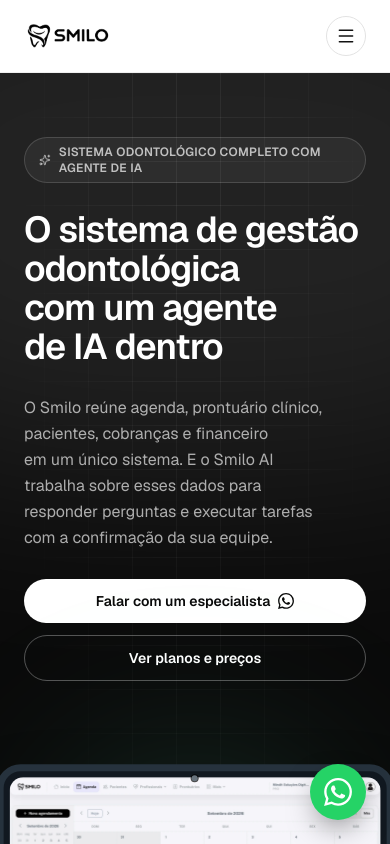
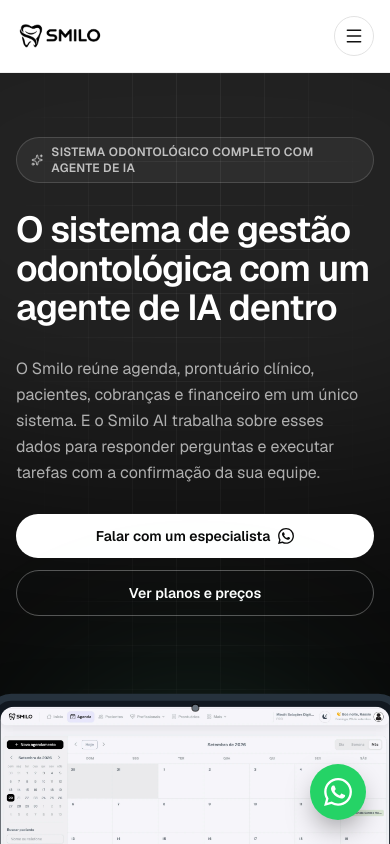
Before and after one commit to albadauto/site-smilo, a Next.js app: page / in a window 390 px wide. Shown: the top 844 px of the page. Built offline with nearby package versions, Linux system fonts and the light colour scheme.

Commit message:
Ajusta largura responsiva do layout

```diff
--- a/src/components/Container.js
+++ b/src/components/Container.js
@@ -1,6 +1,6 @@
 export default function Container({ as: Tag = "div", className = "", children }) {
   return (
-    <Tag className={`mx-auto w-full max-w-7xl px-6 lg:px-8 ${className}`}>
+    <Tag className={`mx-auto w-full max-w-[1440px] px-4 sm:px-5 md:px-6 2xl:px-8 ${className}`}>
       {children}
     </Tag>
   );
```
